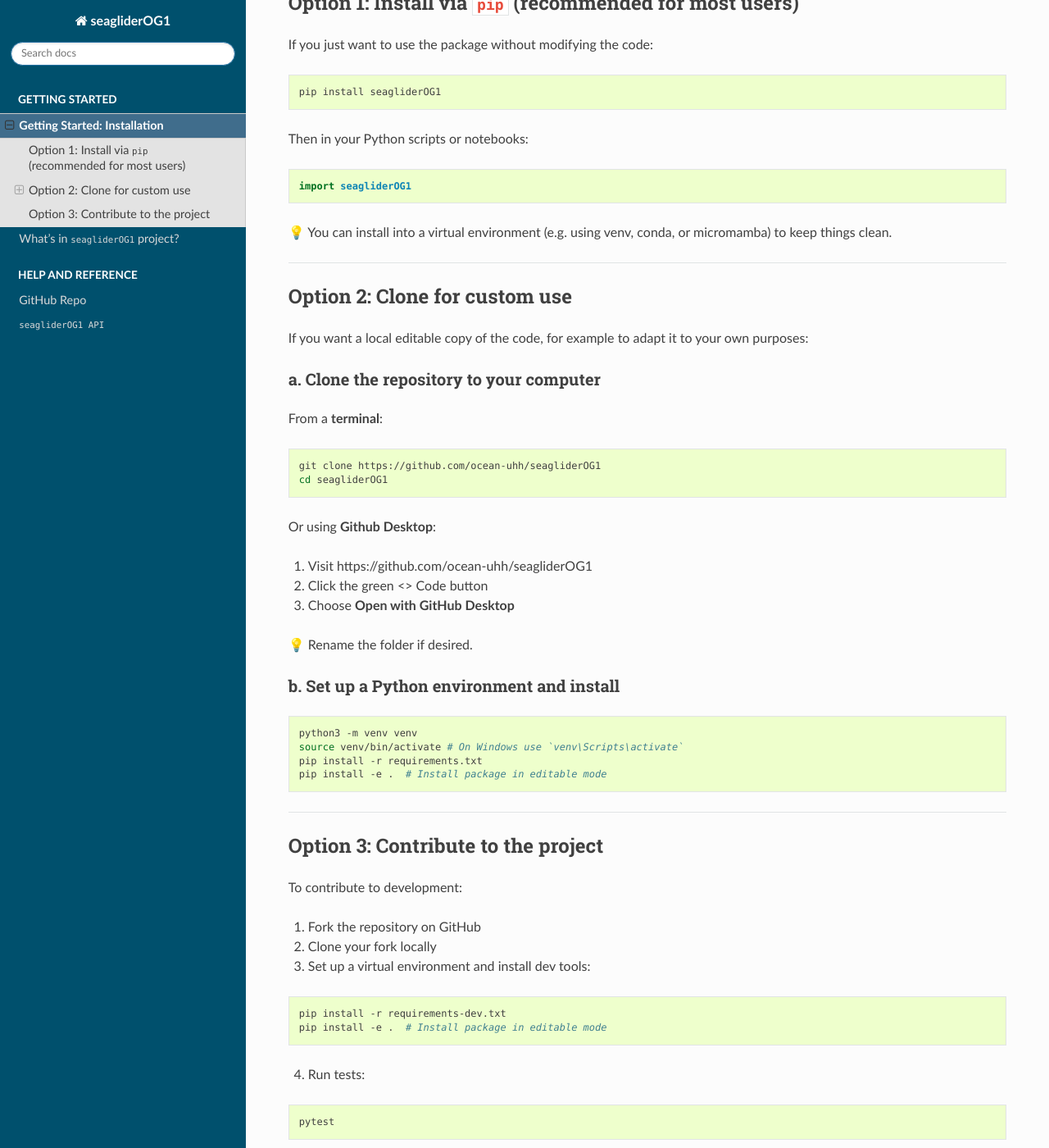
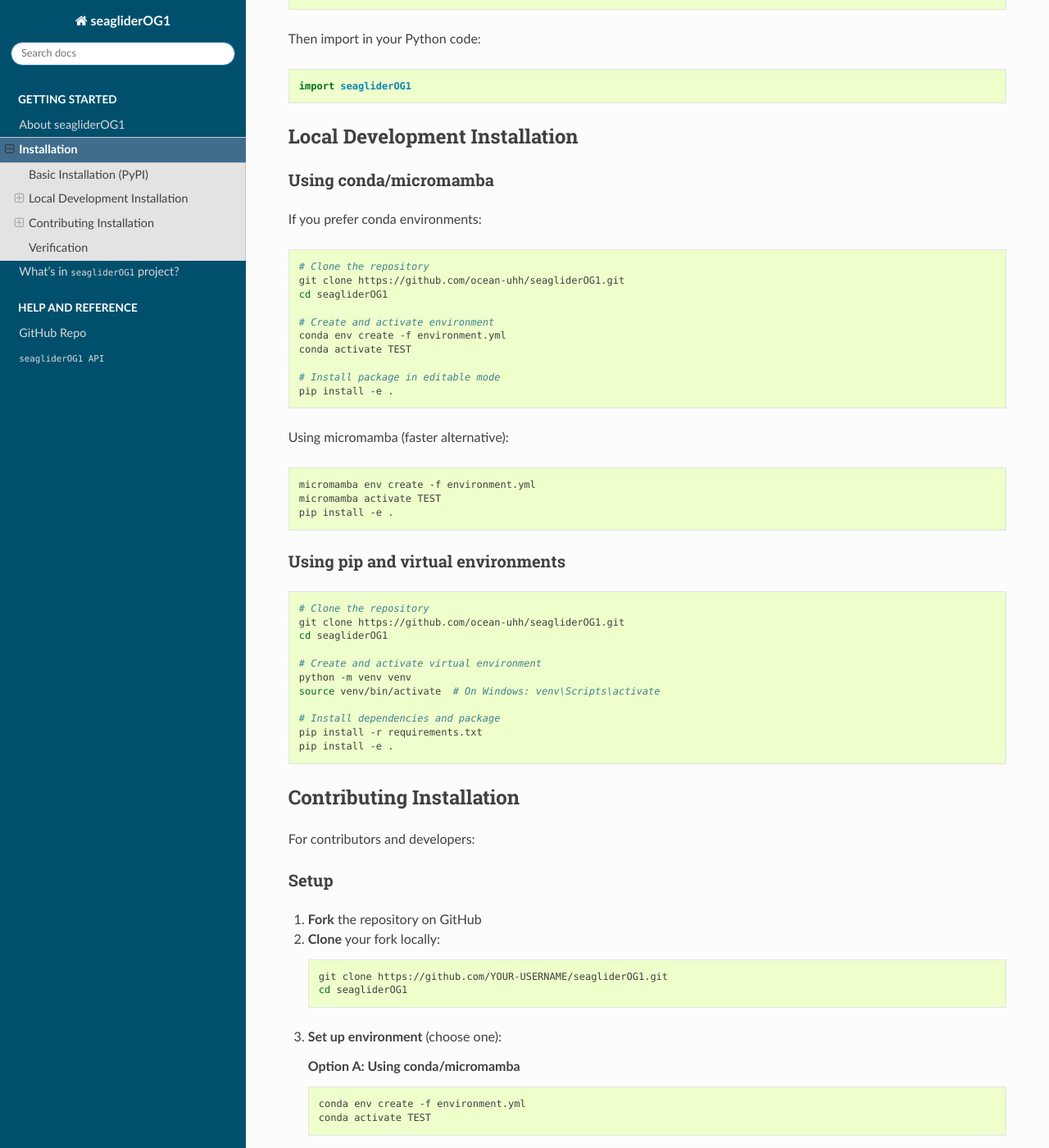
Before and after one commit to ocean-uhh/seagliderOG1, a Sphinx documentation site: the page built from docs/source/setup.md, in a window 1280 px wide and 1400 px high, scrolled down 344 px. Shown: the whole window at 82% size. Built offline with Sphinx 7.4.7 and the Read the Docs theme 3.1.0, drawn with Linux system fonts in a browser that asks for light colours; pages that are not in the unit, such as notebooks, are missing from menus; some of the changed text lies outside the part shown.

Commit message:
DOC add about and setup info

````diff
--- /dev/null
+++ b/docs/source/about.rst
@@ -0,0 +1,136 @@
+About seagliderOG1
+==================
+
+The ``seagliderOG1`` package converts `Seaglider <https://apl.uw.edu/project/project.php?id=seaglider>`_ basestation files (``*.nc``) into `OG1 format <https://oceangliderscommunity.github.io/OG-format-user-manual/OG_Format.html>`_ for standardized oceanographic glider data exchange.
+
+Purpose
+-------
+
+Seaglider data is originally produced in a proprietary basestation format that varies between deployments and has evolved over time. The Ocean Gliders community has developed the **OG1 (Ocean Gliders 1)** format as a standardized, CF-compliant format for sharing glider data.
+
+This package bridges that gap by:
+
+* Converting individual dive-climb cycle files into mission-level datasets
+* Standardizing variable names, units, and metadata
+* Enriching data with sensor information and calibration metadata
+* Ensuring CF and OG1 compliance for data interoperability
+
+Format Transformation
+--------------------
+
+Major Changes from Basestation to OG1
+~~~~~~~~~~~~~~~~~~~~~~~~~~~~~~~~~~~~~~
+
+**Data Structure**
+
+* **Input**: Individual files per dive-climb cycle (``pSSSDDDD_YYYYMMDD.nc``)
+* **Output**: Single trajectory file per mission with all cycles concatenated
+* **Dimension**: ``sg_data_point`` → ``N_MEASUREMENTS`` (standardized dimension name)
+
+**Variable Standardization**
+
+The conversion process transforms variable names to follow OG1 conventions:
+
+.. code-block:: text
+
+   Basestation → OG1
+   ────────────────────
+   latitude    → LATITUDE
+   longitude   → LONGITUDE
+   ctd_time    → TIME
+   gps_lat     → LATITUDE_GPS
+   gps_lon     → LONGITUDE_GPS
+   eng_pitchAng → PITCH
+   eng_rollAng → ROLL
+   ctd_depth   → DEPTH
+
+**Metadata Enrichment**
+
+* **Sensor Information**: Automatically detects and catalogs sensors (CTD, oxygen, fluorometers)
+* **Calibration Data**: Extracts and preserves sensor calibration coefficients
+* **Global Attributes**: Adds CF-compliant and OG1-required global metadata
+* **QC Variables**: Creates quality control flag variables following OG1 standards
+
+**GPS Data Integration**
+
+GPS fixes are interpolated onto the main measurement time vector to provide:
+
+* ``LATITUDE_GPS`` and ``LONGITUDE_GPS`` at measurement times
+* ``TIME_GPS`` for GPS fix timestamps
+* Proper handling of surface intervals and data gaps
+
+**Units and Standards**
+
+* **Unit Conversion**: Automatic conversion to OG1 preferred units (e.g., cm/s → m/s)
+* **CF Compliance**: All variables include standard_name, long_name, and units attributes
+* **Vocabulary Control**: Uses controlled vocabularies from `NERC <http://vocab.nerc.ac.uk/>`_
+
+Configuration-Driven Approach
+~~~~~~~~~~~~~~~~~~~~~~~~~~~~~
+
+The conversion process is highly configurable through YAML files:
+
+* ``OG1_var_names.yaml``: Variable name mappings
+* ``OG1_vocab_attrs.yaml``: CF-compliant variable attributes
+* ``OG1_sensor_attrs.yaml``: Sensor-specific metadata
+* ``OG1_global_attrs.yaml``: Global attribute templates
+
+This design allows easy adaptation to new Seaglider formats or OG1 specification updates.
+
+OG1 Format Compliance
+---------------------
+
+The output files comply with:
+
+* `OG1 Format Specification <https://oceangliderscommunity.github.io/OG-format-user-manual/OG_Format.html>`_
+* `CF Conventions <http://cfconventions.org/>`_ (version 1.10)
+* `ACDD Conventions <https://wiki.esipfed.org/Attribute_Convention_for_Data_Discovery>`_ for data discovery
+
+Key OG1 features implemented:
+
+* **Trajectory Format**: Each file represents a single glider trajectory
+* **Standardized Variables**: Core oceanographic variables with controlled vocabularies
+* **Sensor Metadata**: Detailed sensor information and calibration data
+* **Quality Control**: QC flag variables for all measurements
+* **Global Attributes**: Rich metadata for data discovery and citation
+
+Quality Assurance
+-----------------
+
+The package includes extensive validation:
+
+* **Dimension Checking**: Ensures proper N_MEASUREMENTS dimension
+* **Coordinate Validation**: Verifies required coordinates are present
+* **Unit Conversion**: Validates unit compatibility before conversion
+* **Metadata Completeness**: Checks for required OG1 attributes
+
+Extended Variables
+------------------
+
+Beyond standard OG1 variables, the package preserves:
+
+* **Flight Model Variables**: Vertical and horizontal velocities from glider flight modeling
+* **Engineering Data**: Detailed glider state information
+* **Derived Variables**: Additional oceanographic parameters when available
+
+For more details on the OG1 format, see the `Ocean Gliders Community documentation <https://oceangliderscommunity.github.io/>`_.
+
+Example Workflow
+----------------
+
+A typical conversion processes multiple basestation files:
+
+.. code-block:: python
+
+   from seagliderOG1 import readers, convertOG1, writers
+
+   # Load all basestation files from a mission
+   datasets = readers.load_basestation_files("path/to/mission/files/")
+
+   # Convert to OG1 format (concatenates all dives)
+   og1_dataset, variables = convertOG1.convert_to_OG1(datasets)
+
+   # Save standardized trajectory file
+   writers.save_dataset(og1_dataset, "sg015_mission_001_delayed.nc")
+
+This transforms dozens of individual dive files into a single, standardized trajectory file ready for scientific analysis and data sharing.
--- a/docs/source/index.rst
+++ b/docs/source/index.rst
@@ -18,6 +18,7 @@
    :maxdepth: 2
    :caption: Getting started
 
+   about
    setup.md
    project_structure.md
 
--- a/docs/source/setup.md
+++ b/docs/source/setup.md
@@ -1,74 +1,138 @@
-# Getting Started: Installation
+# Installation
 
-This guide walks you through installing and using the `seagliderOG1` Python package.  It includes:
+This guide provides installation instructions for the `seagliderOG1` Python package for different use cases.
 
-1. Basic installation via `pip` (for most users)
-2. Cloning the repo for custom use or development
-3. Setup for contributors
+## Basic Installation (PyPI)
 
----
-
-## Option 1: Install via `pip` (recommended for most users)
-
-If you just want to use the package without modifying the code:
+For most users who want to use the package:
 
 ```bash
 pip install seagliderOG1
 ```
 
-Then in your Python scripts or notebooks:
+Then import in your Python code:
 ```python
 import seagliderOG1
 ```
-💡 You can install into a virtual environment (e.g. using venv, conda, or micromamba) to keep things clean.
 
----
+## Local Development Installation
 
-## Option 2: Clone for custom use
+### Using conda/micromamba
 
-If you want a local editable copy of the code, for example to adapt it to your own purposes:
+If you prefer conda environments:
 
+```bash
+# Clone the repository
+git clone https://github.com/ocean-uhh/seagliderOG1.git
+cd seagliderOG1
 
-#### a. Clone the repository to your computer
-From a **terminal**:
-```bash
-git clone https://github.com/ocean-uhh/seagliderOG1
-cd seagliderOG1
+# Create and activate environment
+conda env create -f environment.yml
+conda activate TEST
+
+# Install package in editable mode
+pip install -e .
 ```
 
-Or using **Github Desktop**:
+Using micromamba (faster alternative):
+```bash
+micromamba env create -f environment.yml
+micromamba activate TEST
+pip install -e .
+```
 
-1. Visit https://github.com/ocean-uhh/seagliderOG1
-2. Click the green <> Code button
-3. Choose **Open with GitHub Desktop**
-
-💡 Rename the folder if desired.
-
-#### b. Set up a Python environment and install
+### Using pip and virtual environments
 
 ```bash
-python3 -m venv venv
-source venv/bin/activate # On Windows use `venv\Scripts\activate`
+# Clone the repository
+git clone https://github.com/ocean-uhh/seagliderOG1.git
+cd seagliderOG1
+
+# Create and activate virtual environment
+python -m venv venv
+source venv/bin/activate  # On Windows: venv\Scripts\activate
+
+# Install dependencies and package
 pip install -r requirements.txt
-pip install -e .  # Install package in editable mode
+pip install -e .
 ```
 
----
+## Contributing Installation
 
-## Option 3: Contribute to the project
+For contributors and developers:
 
-To contribute to development:
+### Setup
 
-1. Fork the repository on GitHub
-2. Clone your fork locally
-3. Set up a virtual environment and install dev tools:
+1. **Fork** the repository on GitHub
+2. **Clone** your fork locally:
+   ```bash
+   git clone https://github.com/YOUR-USERNAME/seagliderOG1.git
+   cd seagliderOG1
+   ```
+
+3. **Set up environment** (choose one):
+
+   **Option A: Using conda/micromamba**
+   ```bash
+   conda env create -f environment.yml
+   conda activate TEST
+   ```
+
+   **Option B: Using pip**
+   ```bash
+   python -m venv venv
+   source venv/bin/activate  # On Windows: venv\Scripts\activate
+   ```
+
+4. **Install development dependencies**:
+   ```bash
+   pip install -r requirements-dev.txt
+   pip install -e .
+   ```
+
+### Development Workflow
+
+**Run tests:**
 ```bash
-pip install -r requirements-dev.txt
-pip install -e .  # Install package in editable mode
-```
-4. Run tests:
-```bash
-pytest
+pytest                    # Run all tests
+pytest -v                 # Verbose output
+pytest tests/test_*.py    # Run specific test file
 ```
 
-For full guidance on contributing to a project like `seagliderOG1`, see https://eleanorfrajka.github.io/template-project/gitcollab.html.
+**Code quality checks:**
+```bash
+black .                   # Format code
+ruff check --fix          # Lint and auto-fix
+pre-commit run --all-files # Run all pre-commit hooks
+```
+
+**Before committing:**
+```bash
+pytest                    # Ensure tests pass
+ruff check                # Check for linting issues
+```
+
+### Coding Standards
+
+Please follow the project's coding conventions documented in [conventions.md](conventions.md), which covers:
+- Code formatting (Black)
+- Linting (Ruff)
+- Docstring style (numpy format)
+- Import organization (PEP 8)
+- Testing practices
+
+### Contributing Guidelines
+
+For detailed contribution guidelines, see our [contributing documentation](https://eleanorfrajka.github.io/template-project/gitcollab.html).
+
+## Verification
+
+Verify your installation works:
+
+```python
+from seagliderOG1 import readers, convertOG1, writers
+
+# Load sample data
+dataset = readers.load_sample_dataset()
+print("✅ Installation successful!")
+```
````
